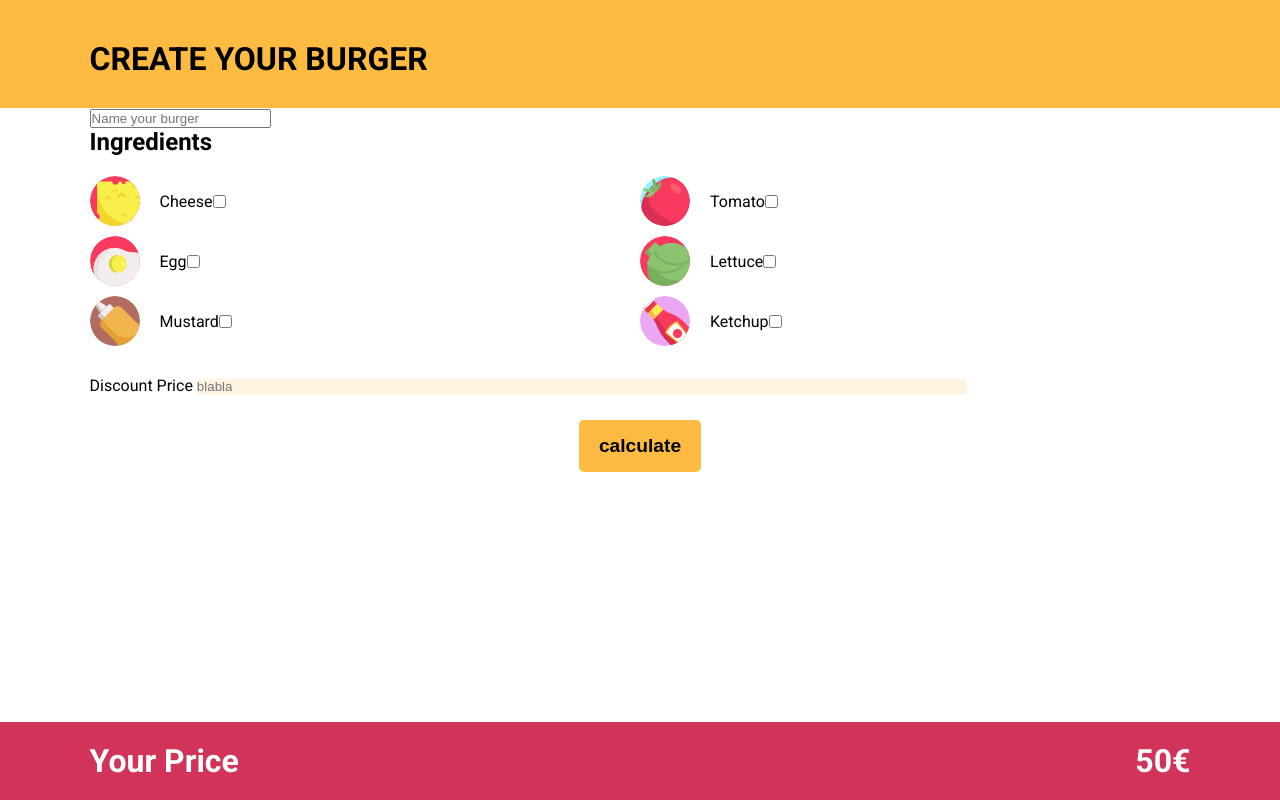
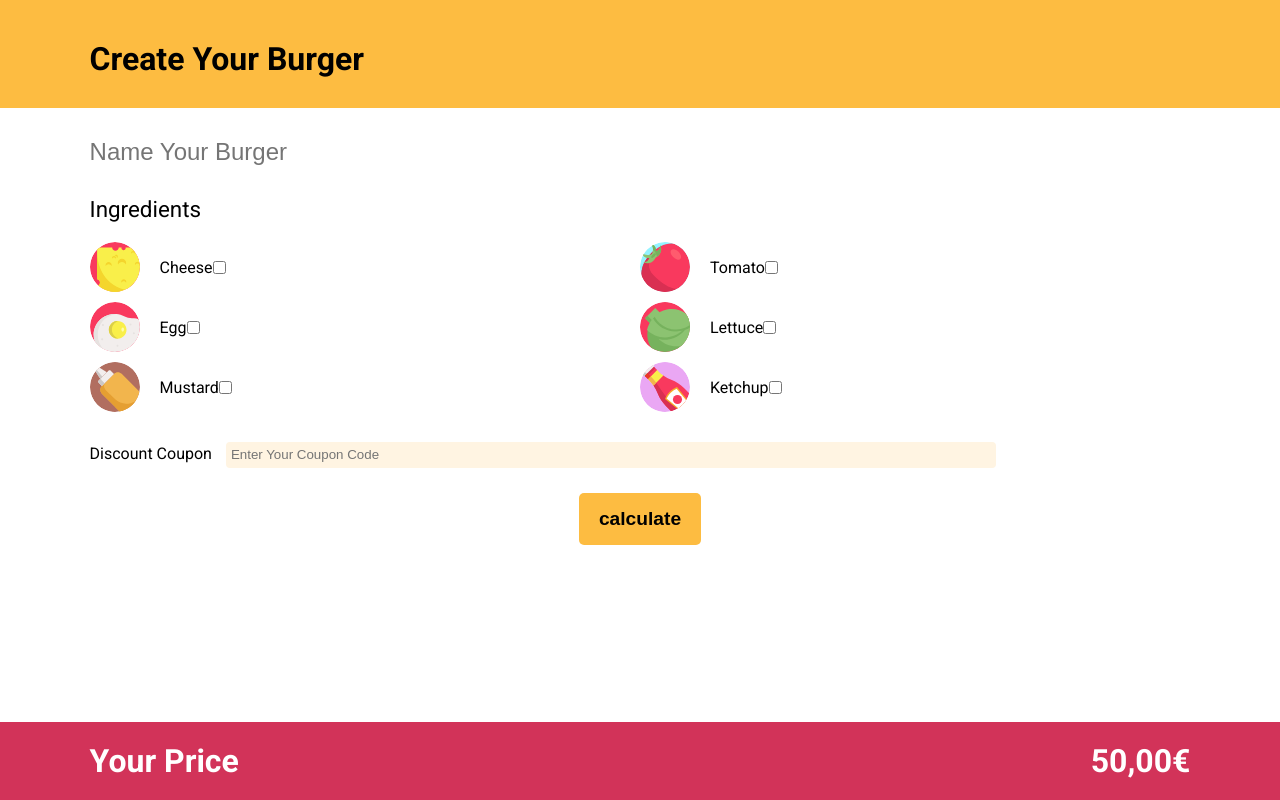
Before and after one commit to Carnicero90/js-burger, a plain HTML site: page index.html in a window 1280 px wide. Drawn offline with Linux system fonts and the light colour scheme.

Commit message:
miglioramenti grafici + formattazione dell'output su index.html di script.js

```diff
--- a/css/my_frame.css
+++ b/css/my_frame.css
@@ -36,6 +36,10 @@ img {
 table {
     border-collapse: collapse;
     border-spacing: 0;
+}
+
+input {
+    border: none;
 }
 
 /* CLASSES */
--- a/css/style.css
+++ b/css/style.css
@@ -26,6 +26,7 @@ header {
 }
 
 main {
+    padding-top: 30px;
     flex-grow: 1;
     overflow-y: auto;
 }
@@ -44,6 +45,16 @@ main {
 
 /* MICRO LAYOUT
    ======================= */
+#burger-name {
+    font-size: 150%;
+}
+
+h2 {
+    padding-top: 30px;
+    font-weight: 400;
+    font-size: 140%;
+}
+
 .ingredients {
     padding-bottom: 20px;
     padding-top: 20px;
@@ -59,10 +70,14 @@ main {
     margin-right: 20px;
 }
 
+.coupon label {
+    padding-right: 10px
+}
+
 #discount-code {
+    padding: 5px;
     width: 70%;
     background-color: #fff4e2;
-    border: none;
     border-radius: 4px;
     line-height: 120%;
 }
--- a/index.html
+++ b/index.html
@@ -17,10 +17,12 @@
 <body>
     <div class="burger-wrapper flexer col">
         <header class="wrapper">
-            <h1>CREATE YOUR BURGER</h1>
+            <h1>Create Your Burger</h1>
         </header>
         <main class="wrapper">
-            <input type="text" placeholder="Name your burger">
+            <div class="choose-name">
+                <input id="burger-name" type="text" placeholder="Name Your Burger">
+            </div>
             <h2>Ingredients</h2>
 
             <ul class="ingredients flexer wrap">
@@ -32,8 +34,8 @@
                 <li class="ingredient flexer center-cross"><img src="img/ketchup.svg" alt="ketchup" class="food-logo rounded"><label for="">Ketchup</label><input type="checkbox" class="ingredient-check" value="1"></li>
             </ul>
             <div class="coupon">
-                <label for="discount-code">Discount Price</label>
-                <input id="discount-code" type="text" placeholder="blabla">
+                <label for="discount-code">Discount Coupon</label>
+                <input id="discount-code" type="text" placeholder="Enter Your Coupon Code">
             </div>
             <button id="calc-price" class="block-button">calculate</button>
 
--- a/js/script.js
+++ b/js/script.js
@@ -1,6 +1,9 @@
 const basePrice = 50;
 
-document.getElementById("output").innerHTML = basePrice;
+document.getElementById("output").innerHTML = basePrice.toLocaleString("it-IT", {
+    minimumFractionDigits: 2,
+    maximumFractionDigits: 2
+});
 document.getElementById("discount-code").value = "";
 
 var calculatePrice = document.getElementById('calc-price');
```
